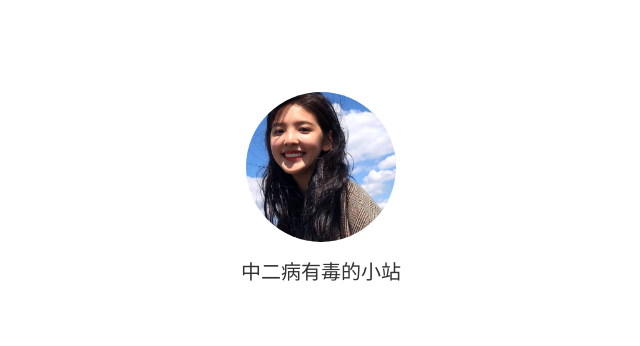
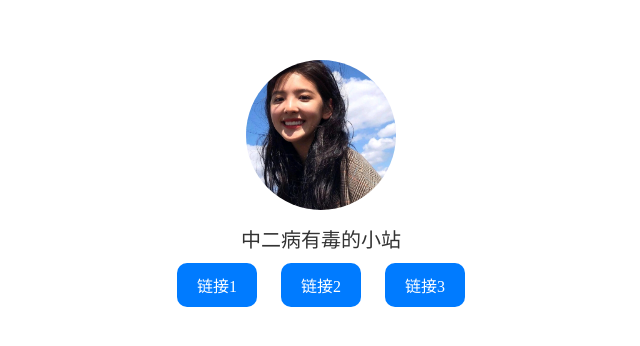
Before and after one commit to zebyd/index, a plain HTML site: page index.html in a window 1280 px wide. Shown: the part 212-558 px from the top of the page, without its empty margins (319-959 px from the left). Drawn offline with Linux system fonts and the light colour scheme.

Commit message:
Update index.html

```diff
--- a/index.html
+++ b/index.html
@@ -28,12 +28,32 @@
             font-size: 20px; /* 设置昵称的字体大小 */
             color: #333; /* 设置昵称的颜色 */
         }
+         .button {
+            display: inline-block;
+            padding: 10px 20px; /* 设置按钮的内边距 */
+            margin: 10px; /* 设置按钮之间的间距 */
+            font-size: 16px; /* 设置按钮文字的大小 */
+            color: white; /* 设置按钮文字的颜色 */
+            background-color: #007BFF; /* 设置按钮背景颜色 */
+            border: none;
+            border-radius: 10px; /* 设置按钮的圆角边框 */
+            text-decoration: none; /* 移除链接的下划线 */
+            transition: background-color 0.3s; /* 设置背景颜色过渡效果 */
+        }
+        .button:hover {
+            background-color: #0056b3; /* 设置按钮悬停时的背景颜色 */
+        }
     </style>
 </head>
 <body>
     <div class="avatar-container">
         <img src="IMG_1676.jpeg" alt="Avatar" class="avatar">
         <div class="nickname">中二病有毒的小站</div>
+        <div class="button-container">
+        <a href="https://www.example.com" class="button">链接1</a>
+        <a href="https://www.example.com" class="button">链接2</a>
+        <a href="https://www.example.com" class="button">链接3</a>
+    </div>
     </div>
 </body>
 </html>
```
